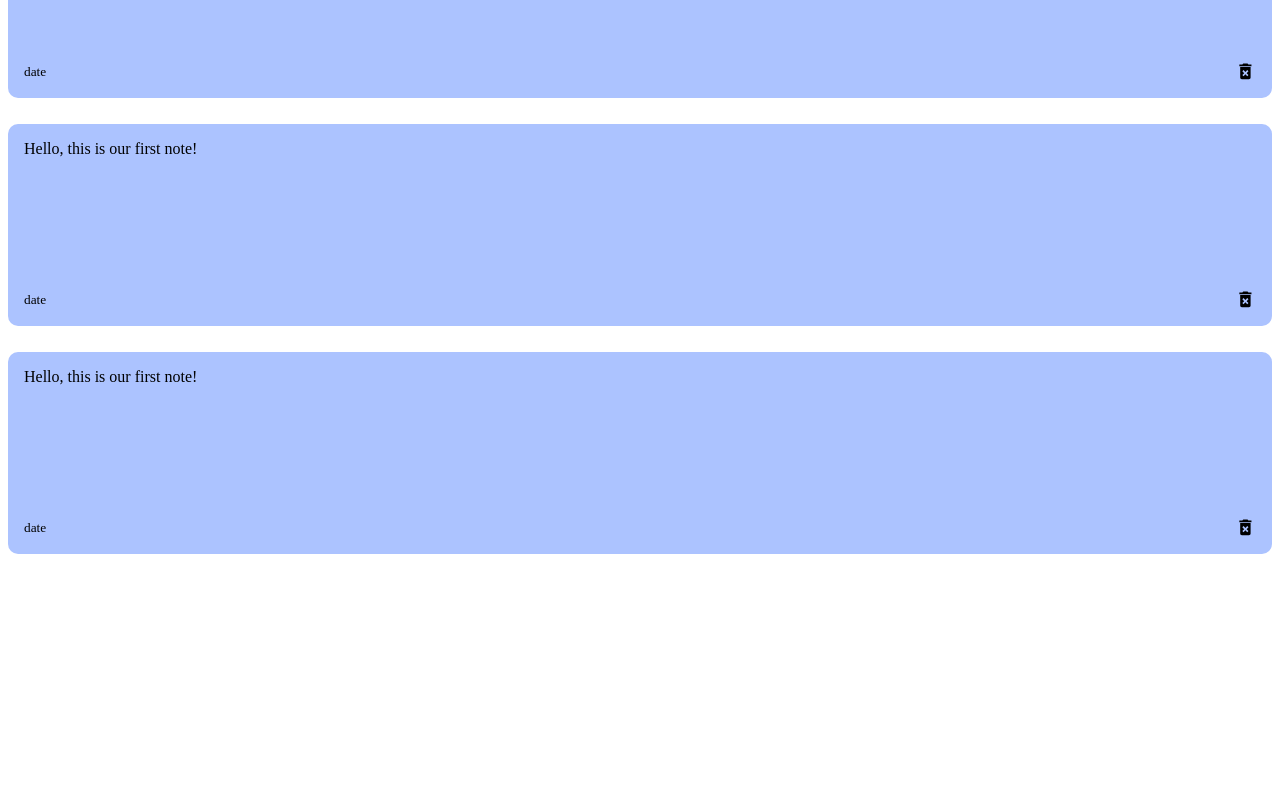
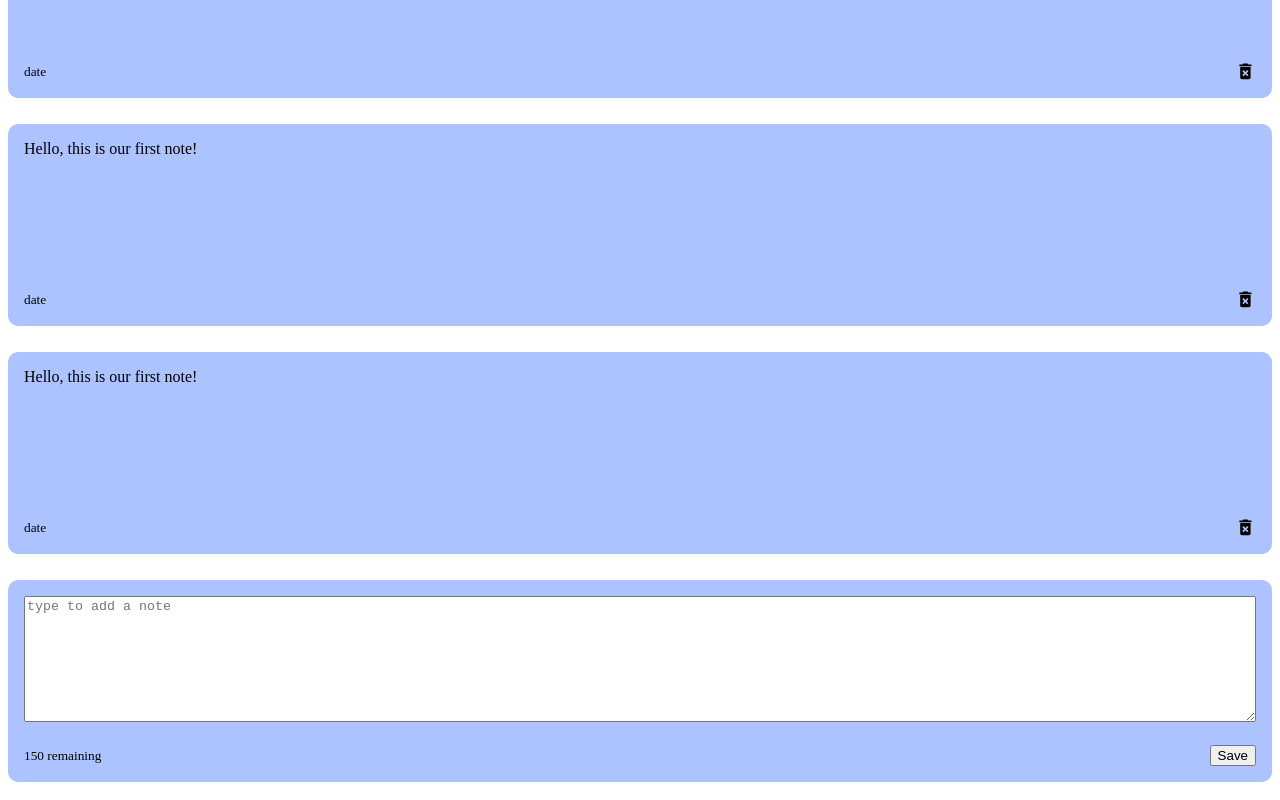
Before and after one commit to anosharahim/digital-home, a React (Create React App) app: page / in a window 1280 px wide. Shown: the part 340-1140 px from the top of the page. Before the commit the page ends 912 px from the top, so only its background shows below. Built offline with nearby package versions, Linux system fonts and the light colour scheme.

Commit message:
Create add note component

```diff
--- /dev/null
+++ b/src/components/AddNote.js
@@ -0,0 +1,17 @@
+const AddNote = () => {
+    return (
+        <div className='note new'>
+            <textarea
+            rows ='8'
+            cols='10'
+            placeholder="type to add a note"
+            ></textarea>
+            <div className="note-footer">
+                <small>150 remaining</small>
+                <button className="save"> Save </button>
+            </div>
+        </div>
+    );
+};
+
+export default AddNote;
--- a/src/components/NotesList.js
+++ b/src/components/NotesList.js
@@ -1,4 +1,5 @@
 import Note from './Note';
+import AddNote from './AddNote';
 
 const NotesList = () => {
     return (
@@ -7,6 +8,7 @@
             <Note />
             <Note />
             <Note />
+            <AddNote/>
         </div>
     );
 };
```
